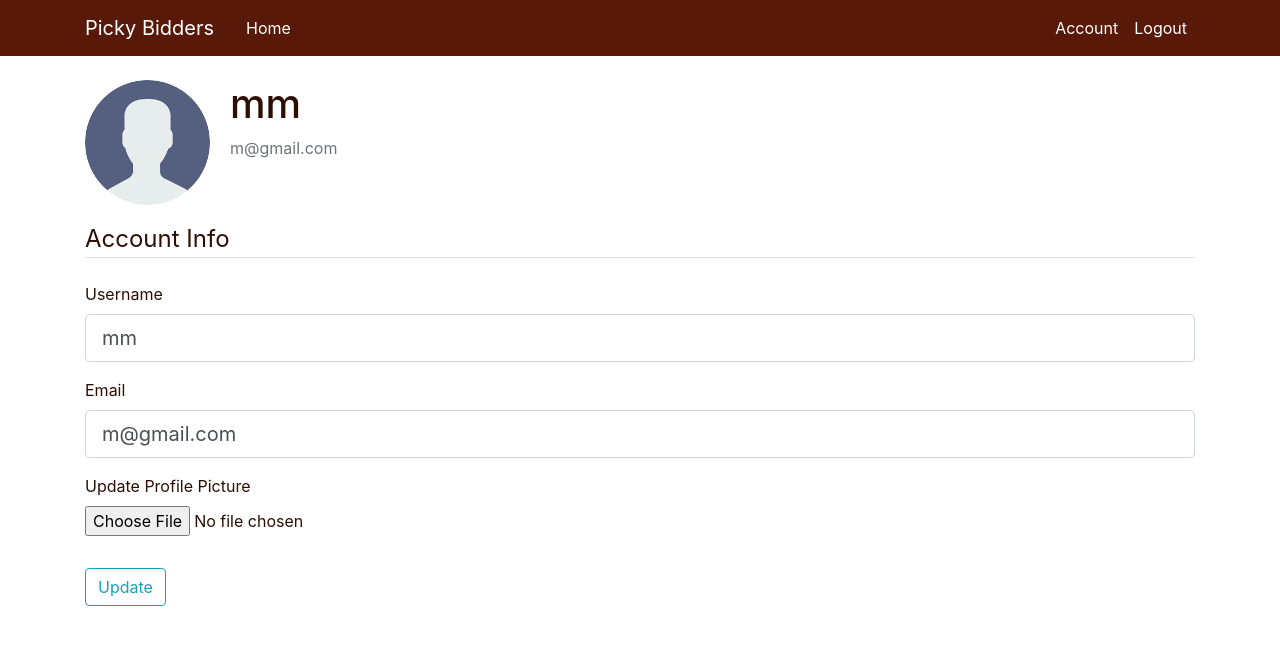
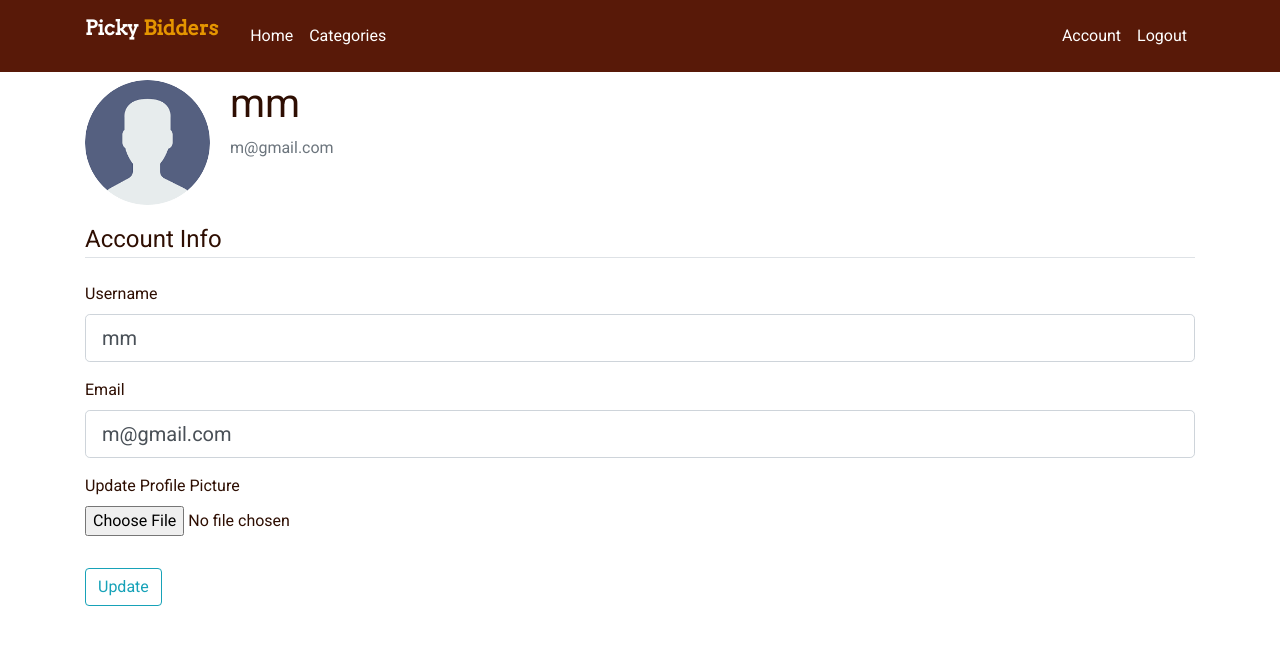
Before and after one commit to Martin023/peaky-bidders, a Flask app: page /account in a window 1280 px wide. Shown: the top 645 px of the page. Run offline with Flask 2, Linux system fonts and the light colour scheme; a user stored in the database is signed in; some libraries are stand-ins or nearby versions.

Commit message:
Update index

```diff
--- a/app/static/main.css
+++ b/app/static/main.css
@@ -1,3 +1,6 @@
+*{
+  font-family: 'Roboto', sans-serif;
+}
 body {
   background: white;
   color: #2E0E02;
@@ -9,6 +12,8 @@ h1, h2, h3, h4, h5, h6 ,hr{
 }
 nav{
   background-color: #581908;
+
+
 }
 
 .bg-steel {
@@ -160,3 +165,13 @@ nav{
 
 
 }
+.heit{
+  height:7vh;
+}
+strong{
+  font-family: 'Arvo', serif!important;
+}
+span{
+  font-family: 'Arvo', serif!important;
+  color: #e59500;
+}
--- a/app/templates/base.html
+++ b/app/templates/base.html
@@ -13,7 +13,9 @@
 
 
     <link rel="stylesheet" type="text/css" href="{{ url_for('static', filename='main.css') }}">
-
+    <link rel="preconnect" href="https://fonts.googleapis.com">
+    <link rel="preconnect" href="https://fonts.gstatic.com" crossorigin>
+    <link href="https://fonts.googleapis.com/css2?family=Arvo&family=Roboto:wght@300;400&family=Source+Sans+Pro:wght@400;600&display=swap" rel="stylesheet">
     {% if title %}
         <title>Picky Bidders - {{ title }}</title>
     {% else %}
@@ -24,13 +26,15 @@
     <header class="site-header">
       <nav class="navbar navbar-expand-md navbar-dark bg-steel fixed-top" >
         <div class="container">
-          <a class="navbar-brand mr-4" href="/">Picky Bidders</a>
+          <a class="navbar-brand mr-4 heit" href="/"><strong>Picky <span>Bidders</span></strong></a>
           <button class="navbar-toggler" type="button" data-toggle="collapse" data-target="#navbarToggle" aria-controls="navbarToggle" aria-expanded="false" aria-label="Toggle navigation">
             <span class="navbar-toggler-icon"></span>
           </button>
           <div class="collapse navbar-collapse" id="navbarToggle">
             <div class="navbar-nav mr-auto">
               <a class="nav-item nav-link" href="{{ url_for('home') }}">Home</a>
+              <a class="nav-item nav-link" href="#categories">Categories</a>
+
 
             </div>
             <!-- Navbar Right Side -->
--- a/app/templates/index.html
+++ b/app/templates/index.html
@@ -58,7 +58,7 @@
       </div>
     </div>
 
-    <section>
+    <section id="categories">
       <div class="container pb-5">
         <div class="row">
           <div class="col-md-5 poll" style="margin-top:5vh;height:50vh">
```
